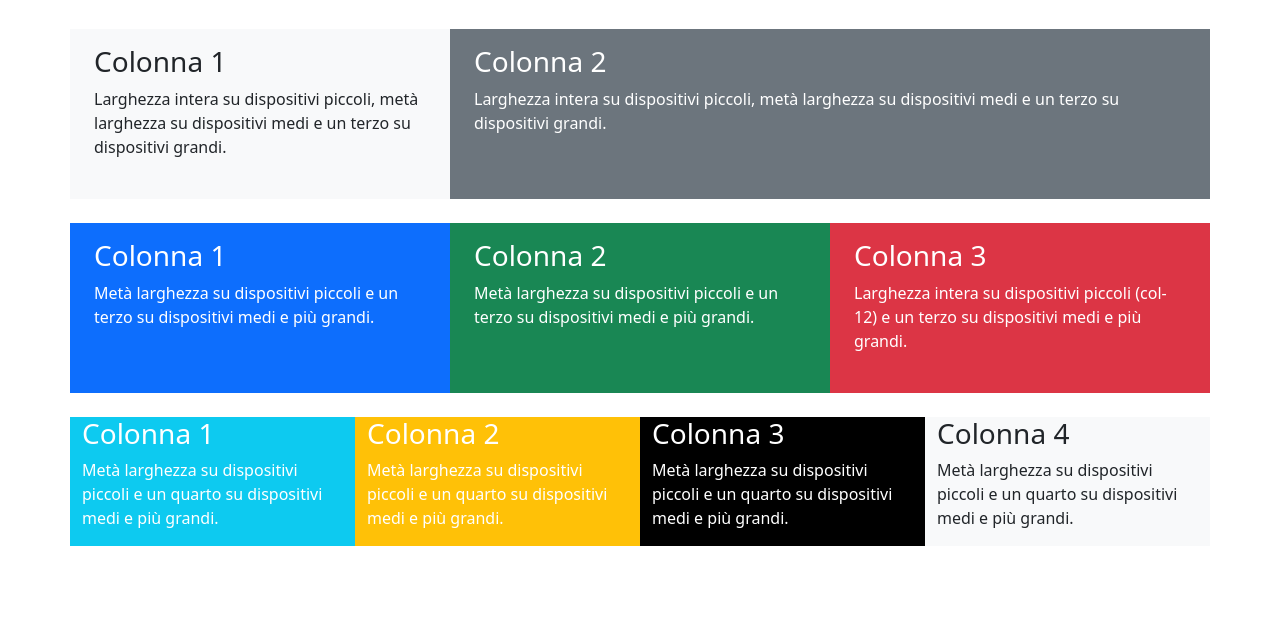
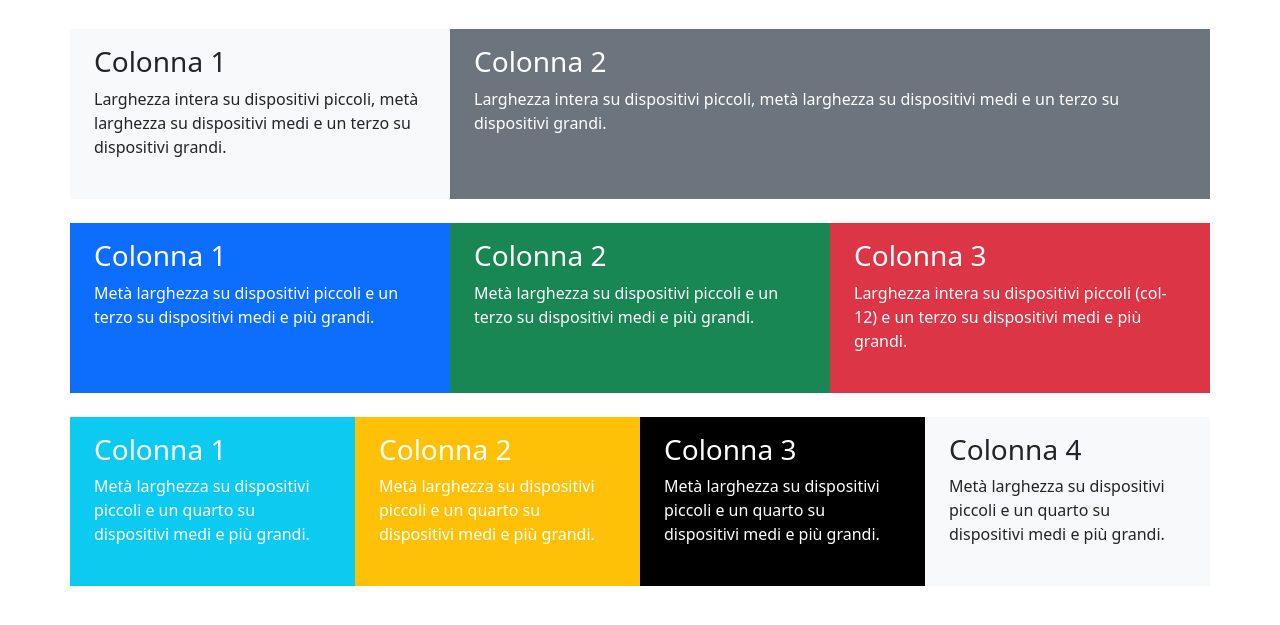
Before and after one commit to MattiaZecchinato/htmlcss-bootstrap-layout, a plain HTML site: page index.html in a window 1280 px wide. Shown: the part 121-746 px from the top of the page. Drawn offline with nearby package versions, Linux system fonts and the light colour scheme.

Commit message:
feat: update 3rd container col padding

```diff
--- a/index.html
+++ b/index.html
@@ -105,7 +105,7 @@
             <div class="container">
 
                 <div class="row">
-                    <div class="col-6 col-md-3 bg-info text-white">
+                    <div class="col-6 col-md-3 bg-info text-white px-4 pt-3 pb-4">
 
                         <h2 class="fs-3">Colonna 1</h2>
                         <p>
@@ -116,7 +116,7 @@
 
                     </div>
 
-                    <div class="col-6 col-md-3 bg-warning text-white">
+                    <div class="col-6 col-md-3 bg-warning text-white px-4 pt-3 pb-4">
 
                         <h2 class="fs-3">Colonna 2</h2>
                         <p>
@@ -127,7 +127,7 @@
 
                     </div>
 
-                    <div class="col-6 col-md-3 bg-black text-white">
+                    <div class="col-6 col-md-3 bg-black text-white px-4 pt-3 pb-4">
 
                         <h2 class="fs-3">Colonna 3</h2>
                         <p>
@@ -138,7 +138,7 @@
 
                     </div>
 
-                    <div class="col-6 col-md-3 bg-light">
+                    <div class="col-6 col-md-3 bg-light px-4 pt-3 pb-4">
 
                         <h2 class="fs-3">Colonna 4</h2>
                         <p>
```
